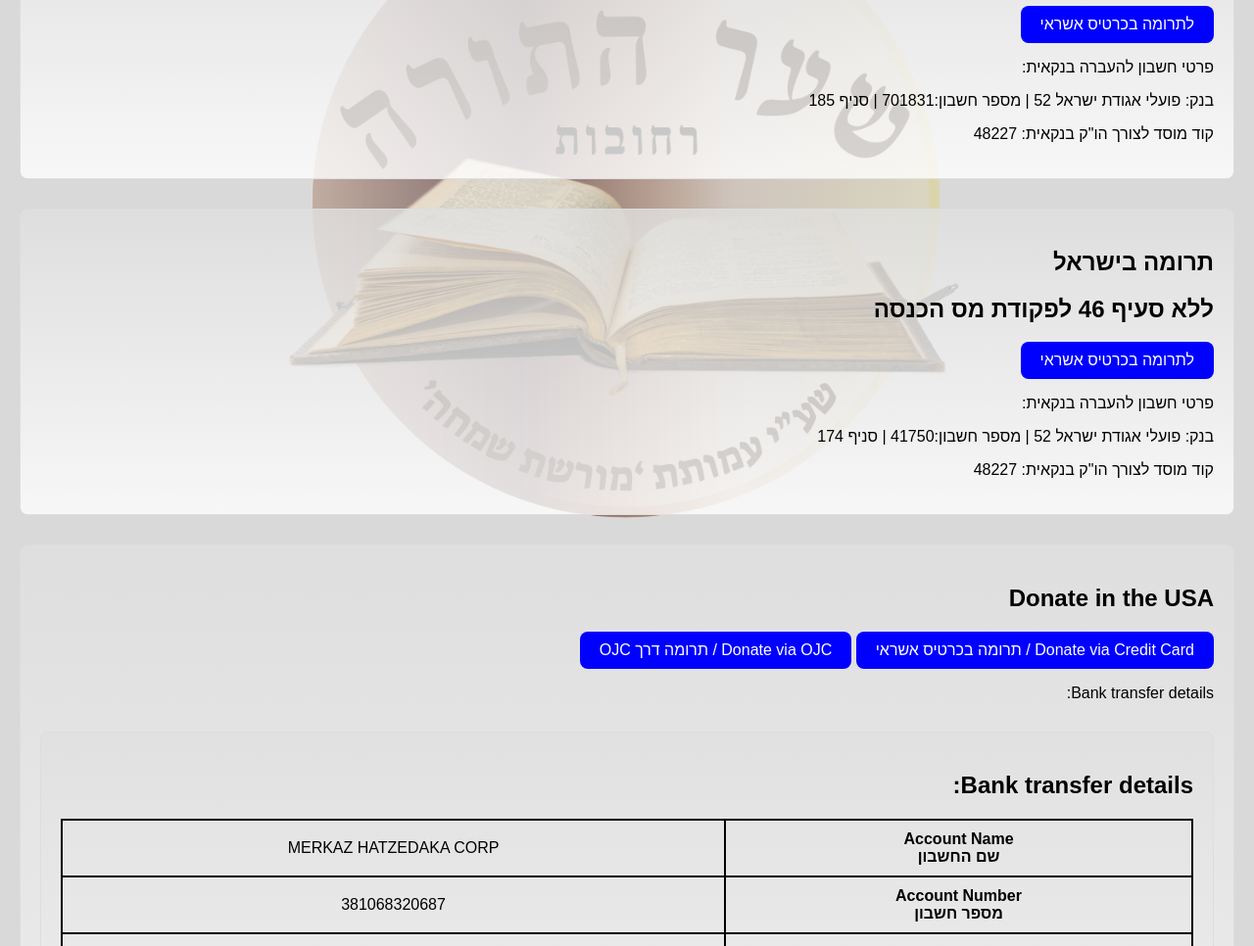
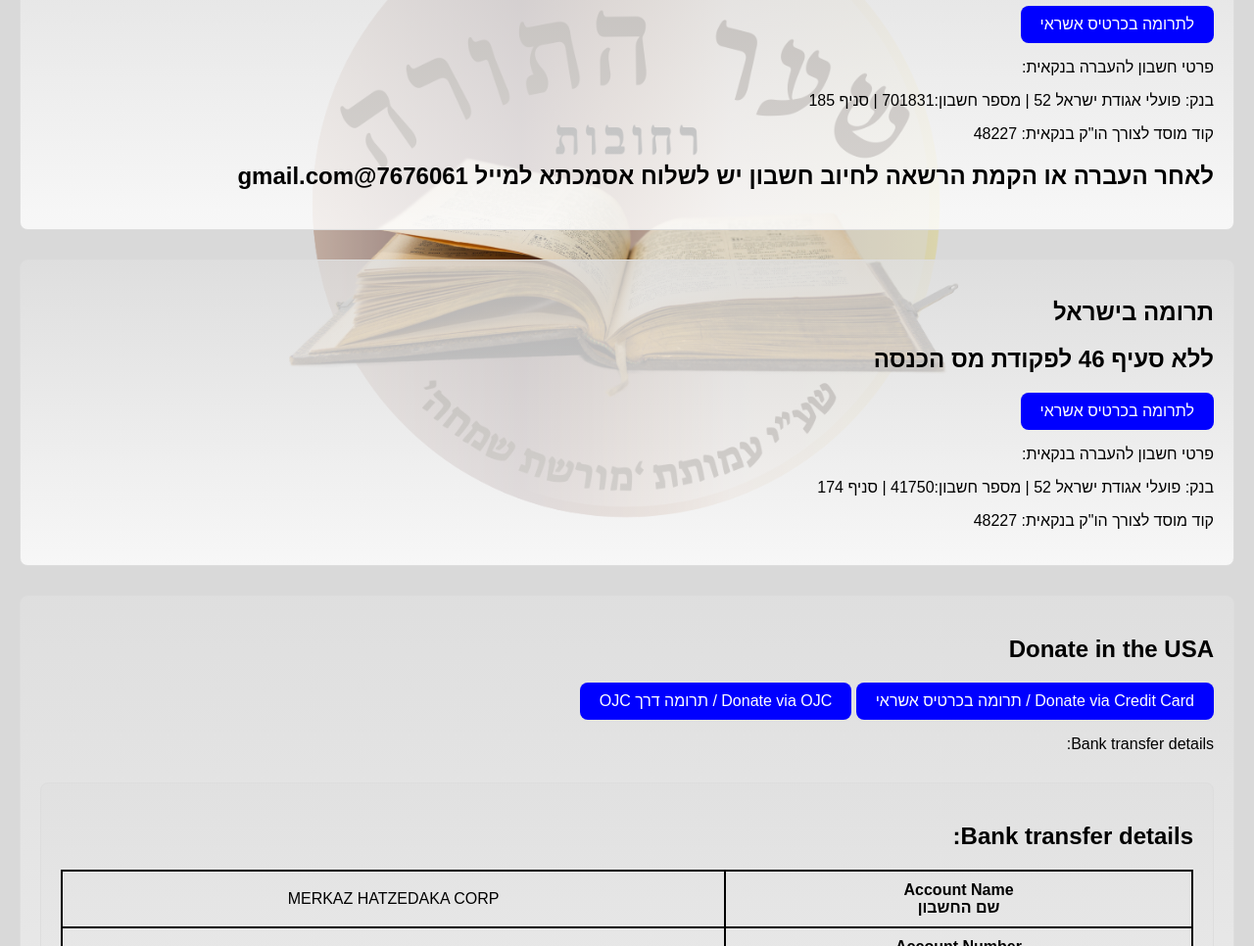
Before and after one commit to zion993/kolel, a plain HTML site: page index.html in a window 1280 px wide. Shown: the part 1772-2738 px from the top of the page at 98% size. Drawn offline with Linux system fonts and the light colour scheme.

Commit message:
Update index.html

```diff
--- a/index.html
+++ b/index.html
@@ -54,6 +54,7 @@
         <p>פרטי חשבון להעברה בנקאית:</p>
         <p>בנק: פועלי אגודת ישראל 52 | מספר חשבון:701831 | סניף 185</p>
         <p>קוד מוסד לצורך הו"ק בנקאית: 48227</p>
+        <h2> לאחר העברה או הקמת הרשאה לחיוב חשבון יש לשלוח אסמכתא למייל 7676061@gmail.com  </h2>
     </section>
 
 
```
